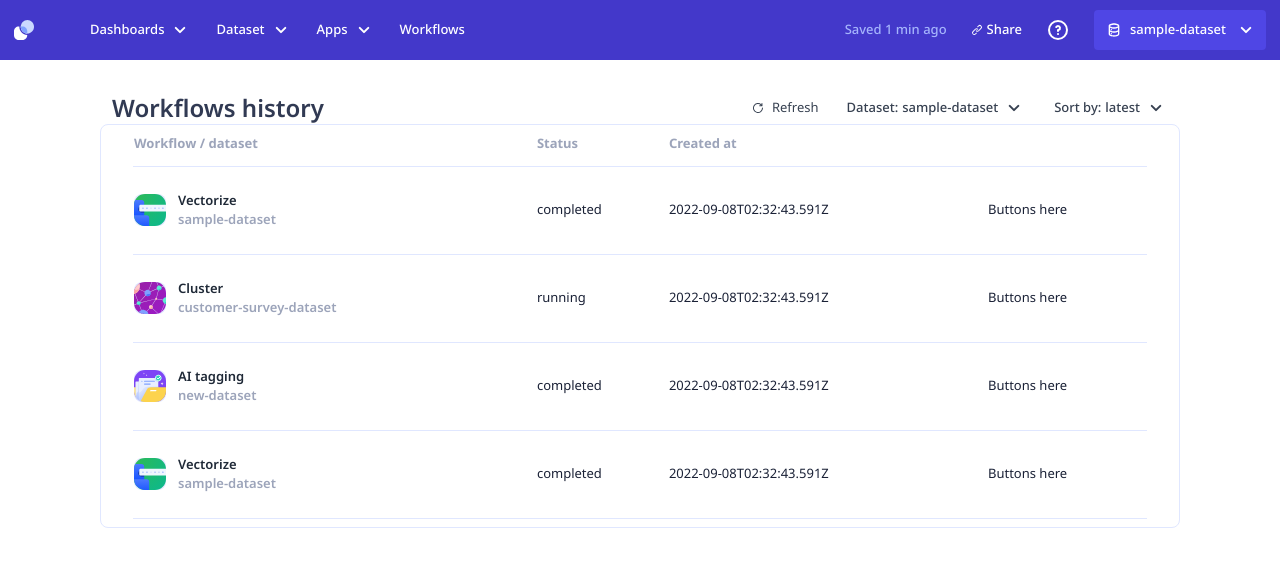
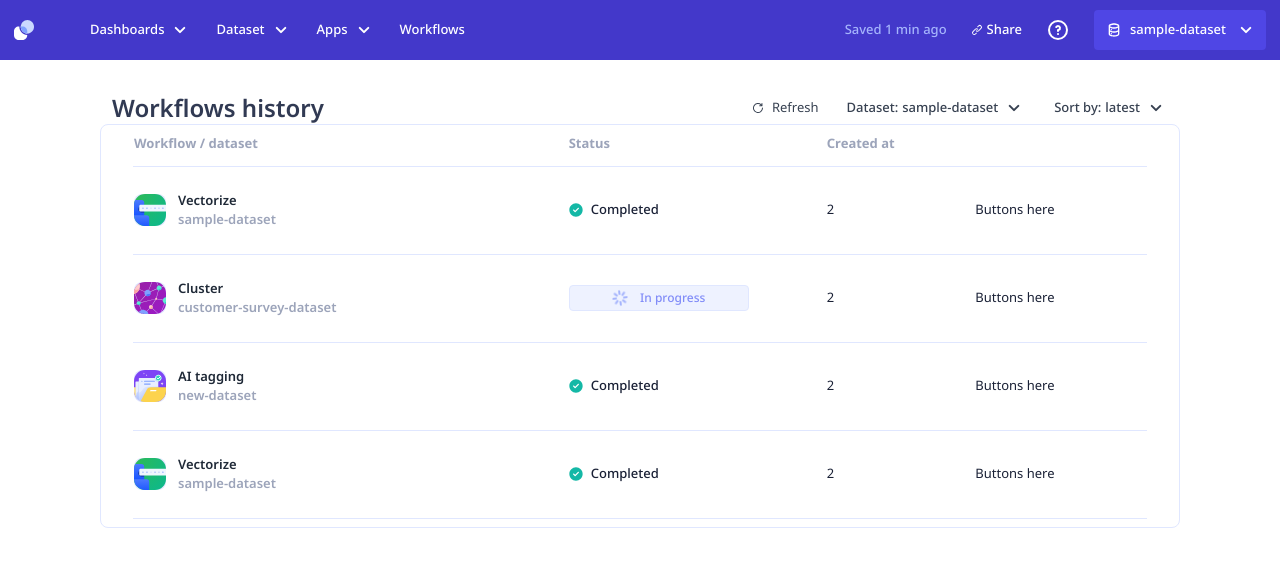
Before and after one commit to jeffreydyao/relevance-ai-frontend-challenge, a Next.js app: page / in a window 1280 px wide. Shown: the top 566 px of the page. Built offline with nearby package versions, Linux system fonts and the light colour scheme.

Commit message:
feat/wip: Status component with stories + added to page

```diff
--- /dev/null
+++ b/components/Status.tsx
@@ -0,0 +1,49 @@
+import { CompletedIcon, Spinner } from "./icons";
+
+interface StatusProps {
+  type: "running" | "completed";
+}
+
+export function Completed() {
+  return (
+    <div className="w-full flex items-center gap-2">
+      {CompletedIcon}
+      <span className="text-[0.8125rem] font-medium">Completed</span>
+    </div>
+  );
+}
+
+export function Running() {
+  return (
+    <div className="w-full max-w-[180px] flex items-center justify-center border border-indigo-100 bg-indigo-50 gap-3 px-3 py-1 rounded">
+      {Spinner}
+      <span className="text-indigo-400 font-medium text-xs">In progress</span>
+    </div>
+  );
+}
+
+/**
+ * Displays the status of an action.
+ *
+ * ## API
+ * - `type` - 'running' | 'completed'` - An action can
+ * either be running, completed or halt with an error.
+ * > Error state hasn't been implemented in the mock.
+ */
+export default function Status(props: StatusProps) {
+  let status;
+
+  switch (props.type) {
+    case "running":
+      status = <Running />;
+      break;
+    case "completed":
+      status = <Completed />;
+      break;
+    default:
+      status = <Running />;
+      break;
+  }
+
+  return status;
+}
--- a/components/icons.tsx
+++ b/components/icons.tsx
@@ -352,3 +352,96 @@ export const TaggingIcon = (
     </defs>
   </svg>
 );
+
+/**
+ * State icons
+ */
+export const CompletedIcon = (
+  <svg
+    width="14"
+    height="14"
+    viewBox="0 0 14 14"
+    fill="none"
+    xmlns="http://www.w3.org/2000/svg"
+  >
+    <path
+      d="M7 0.333328C3.33333 0.333328 0.333328 3.33333 0.333328 7C0.333328 10.6667 3.33333 13.6667 7 13.6667C10.6667 13.6667 13.6667 10.6667 13.6667 7C13.6667 3.33333 10.6667 0.333328 7 0.333328ZM9.8 5.86666L6.59999 9.06666C6.33333 9.33333 5.93333 9.33333 5.66666 9.06666L4.2 7.59999C3.93333 7.33333 3.93333 6.93333 4.2 6.66666C4.46666 6.4 4.86666 6.4 5.13333 6.66666L6.13333 7.66666L8.86666 4.93333C9.13333 4.66666 9.53333 4.66666 9.8 4.93333C10.0667 5.19999 10.0667 5.6 9.8 5.86666Z"
+      fill="#14B8A6"
+    />
+  </svg>
+);
+
+export const Spinner = (
+  <svg
+    width="16"
+    height="16"
+    viewBox="0 0 16 16"
+    fill="none"
+    xmlns="http://www.w3.org/2000/svg"
+    className="animate-spin"
+  >
+    <g clip-path="url(#clip0_1_318)">
+      <path
+        d="M8 1.33334V4"
+        stroke="#A5B4FC"
+        stroke-width="2"
+        stroke-linecap="round"
+        stroke-linejoin="round"
+      />
+      <path
+        d="M8 12V14.6667"
+        stroke="#A5B4FC"
+        stroke-width="2"
+        stroke-linecap="round"
+        stroke-linejoin="round"
+      />
+      <path
+        d="M3.28667 3.28667L5.17333 5.17333"
+        stroke="#A5B4FC"
+        stroke-width="2"
+        stroke-linecap="round"
+        stroke-linejoin="round"
+      />
+      <path
+        d="M10.8267 10.8267L12.7133 12.7133"
+        stroke="#A5B4FC"
+        stroke-width="2"
+        stroke-linecap="round"
+        stroke-linejoin="round"
+      />
+      <path
+        d="M1.33333 8H3.99999"
+        stroke="#A5B4FC"
+        stroke-width="2"
+        stroke-linecap="round"
+        stroke-linejoin="round"
+      />
+      <path
+        d="M12 8H14.6667"
+        stroke="#A5B4FC"
+        stroke-width="2"
+        stroke-linecap="round"
+        stroke-linejoin="round"
+      />
+      <path
+        d="M3.28667 12.7133L5.17333 10.8267"
+        stroke="#A5B4FC"
+        stroke-width="2"
+        stroke-linecap="round"
+        stroke-linejoin="round"
+      />
+      <path
+        d="M10.8267 5.17333L12.7133 3.28667"
+        stroke="#A5B4FC"
+        stroke-width="2"
+        stroke-linecap="round"
+        stroke-linejoin="round"
+      />
+    </g>
+    <defs>
+      <clipPath id="clip0_1_318">
+        <rect width="16" height="16" fill="white" />
+      </clipPath>
+    </defs>
+  </svg>
+);
--- a/pages/index.tsx
+++ b/pages/index.tsx
@@ -1,6 +1,7 @@
 import type { NextPage } from "next";
 import dynamic from "next/dynamic";
 import Head from "next/head";
+import Status from "../components/Status";
 import Workflow from "../components/Workflow";
 import { data } from "../mockData";
 const ChevronDown = dynamic(
@@ -69,10 +70,10 @@ const Home: NextPage = () => {
                     />
                   </td>
                   <td className="py-6 text-[0.8125rem] text-[#1A2136]">
-                    {item.status}
+                    <Status type={item.status} />
                   </td>
                   <td className="py-6 text-[0.8125rem] text-[#1A2136]">
-                    {item.creation_time}
+                    {new Date(item.creation_time).getHours()}
                   </td>
                   <td className="py-6 text-[0.8125rem] text-[#1A2136]">
                     Buttons here
```
Also changed, not shown: 1 other file (tests, documents, lock files or other folders).
